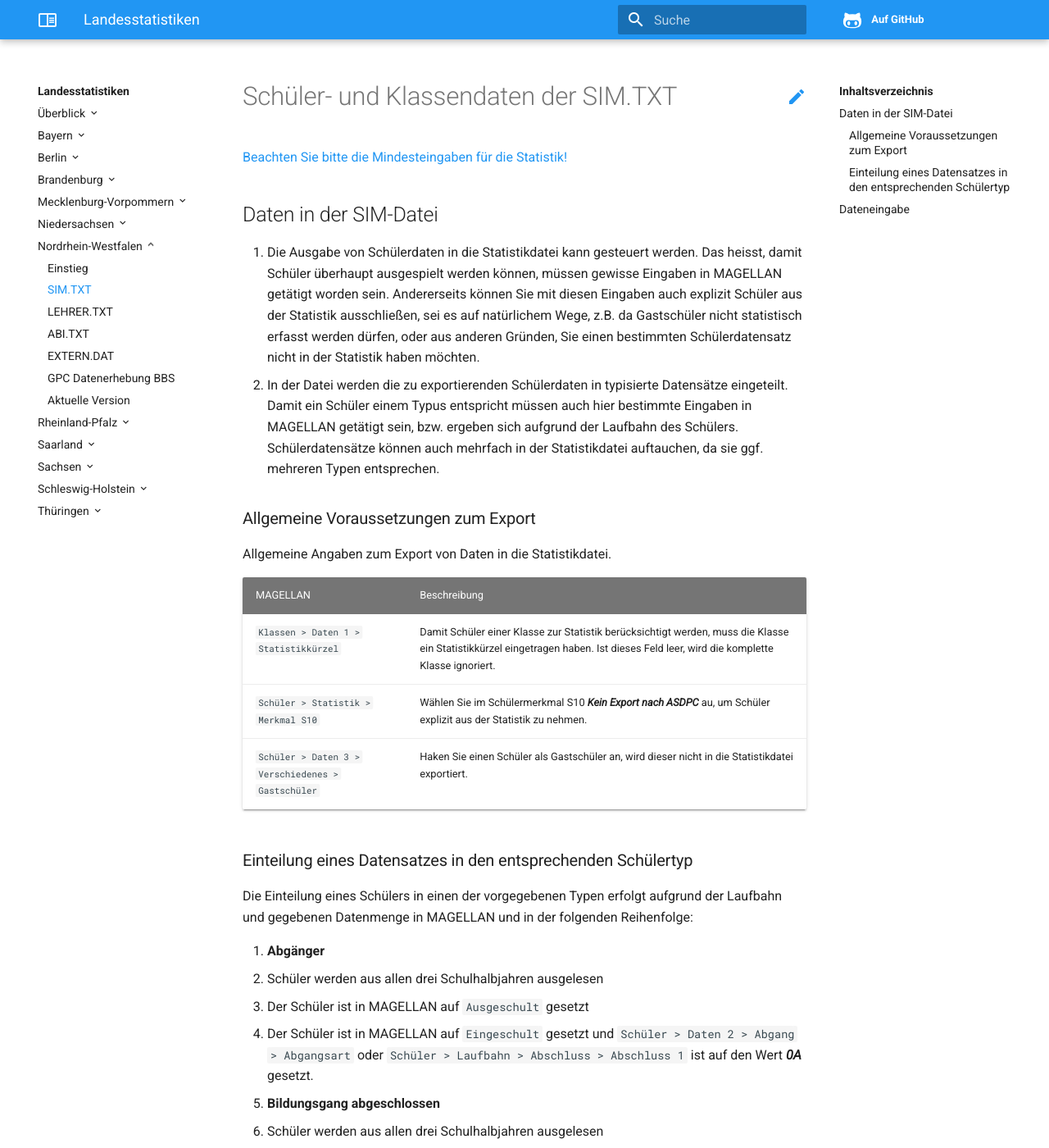
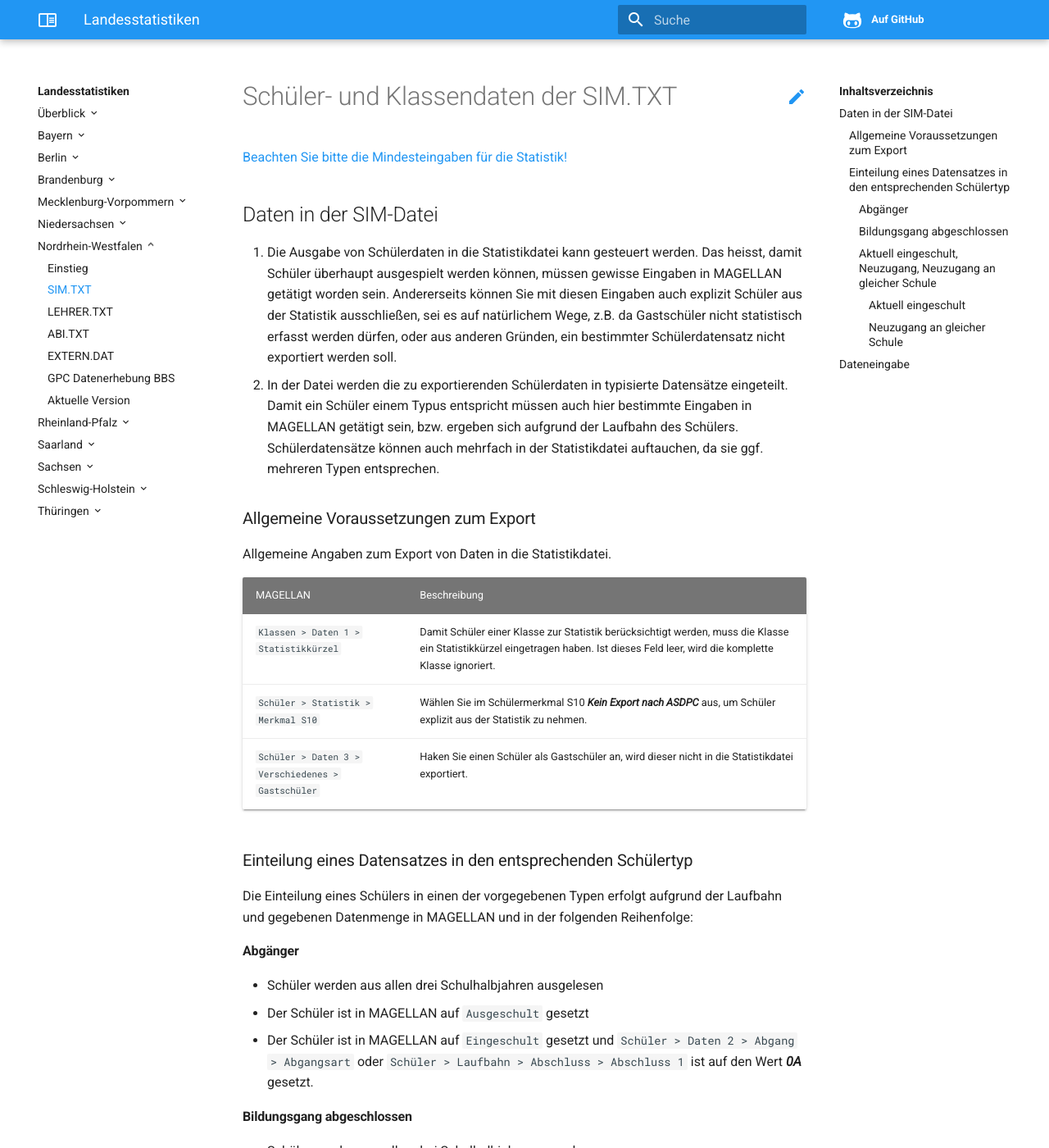
Before and after one commit to stuebersystems/doc.ls.de, an MkDocs documentation site: the page built from docs/nordrhein-westfalen/schuelerdaten.md, in a window 1280 px wide and 1400 px high. Shown: the whole window at 82% size. Built offline with MkDocs 1.6.1, drawn with Linux system fonts in a browser that asks for light colours; some of the changed text lies outside the part shown.

Commit message:
* REFACTORING: NRW-Statistik

```diff
--- a/docs/nordrhein-westfalen/schuelerdaten.md
+++ b/docs/nordrhein-westfalen/schuelerdaten.md
@@ -4,7 +4,7 @@
 
 ## Daten in der SIM-Datei
 
-1. Die Ausgabe von Schülerdaten in die Statistikdatei kann gesteuert werden. Das heisst, damit Schüler überhaupt ausgespielt werden können, müssen gewisse Eingaben in MAGELLAN getätigt worden sein. Andererseits können Sie mit diesen Eingaben auch explizit Schüler aus der Statistik ausschließen, sei es auf natürlichem Wege, z.B. da Gastschüler nicht statistisch erfasst werden dürfen, oder aus anderen Gründen, Sie einen bestimmten Schülerdatensatz nicht in der Statistik haben möchten.
+1. Die Ausgabe von Schülerdaten in die Statistikdatei kann gesteuert werden. Das heisst, damit Schüler überhaupt ausgespielt werden können, müssen gewisse Eingaben in MAGELLAN getätigt worden sein. Andererseits können Sie mit diesen Eingaben auch explizit Schüler aus der Statistik ausschließen, sei es auf natürlichem Wege, z.B. da Gastschüler nicht statistisch erfasst werden dürfen, oder aus anderen Gründen, ein bestimmter Schülerdatensatz nicht exportiert werden soll.
 
 2. In der Datei werden die zu exportierenden Schülerdaten in typisierte Datensätze eingeteilt. Damit ein Schüler einem Typus entspricht müssen auch hier bestimmte Eingaben in MAGELLAN getätigt sein, bzw. ergeben sich aufgrund der Laufbahn des Schülers. Schülerdatensätze können auch mehrfach in der Statistikdatei auftauchen, da sie ggf. mehreren Typen entsprechen.
 
@@ -15,39 +15,39 @@ Allgemeine Angaben zum Export von Daten in die Statistikdatei.
 MAGELLAN                                          | Beschreibung
 ------------------------------------------------- | -------------
 `Klassen > Daten 1 > Statistikkürzel`             | Damit Schüler einer Klasse zur Statistik berücksichtigt werden, muss die Klasse ein Statistikkürzel eingetragen haben. Ist dieses Feld leer, wird die komplette Klasse ignoriert.
-`Schüler > Statistik > Merkmal S10`               | Wählen Sie im Schülermerkmal S10 ***Kein Export nach ASDPC*** au, um Schüler explizit aus der Statistik zu nehmen.
+`Schüler > Statistik > Merkmal S10`               | Wählen Sie im Schülermerkmal S10 ***Kein Export nach ASDPC*** aus, um Schüler explizit aus der Statistik zu nehmen.
 `Schüler > Daten 3 > Verschiedenes > Gastschüler` | Haken Sie einen Schüler als Gastschüler an, wird dieser nicht in die Statistikdatei exportiert.
 
 ### Einteilung eines Datensatzes in den entsprechenden Schülertyp
 
 Die Einteilung eines Schülers in einen der vorgegebenen Typen erfolgt aufgrund der Laufbahn und gegebenen Datenmenge in MAGELLAN und in der folgenden Reihenfolge:
 
-1. **Abgänger**
+#### Abgänger
 
 - Schüler werden aus allen drei Schulhalbjahren ausgelesen
 - Der Schüler ist in MAGELLAN auf `Ausgeschult` gesetzt
 - Der Schüler ist in MAGELLAN auf `Eingeschult` gesetzt und `Schüler > Daten 2 > Abgang > Abgangsart` oder `Schüler > Laufbahn > Abschluss > Abschluss 1`  ist auf den Wert ***0A*** gesetzt.
 
-1. **Bildungsgang abgeschlossen**
+#### Bildungsgang abgeschlossen
 
 - Schüler werden aus allen drei Schulhalbjahren ausgelesen
 - Der Schüler ist in MAGELLAN auf `Eingeschult` gesetzt
 - `Schüler > Laufbahn > Abschluss > Abschluss 1`  ist gefüllt und darf nicht auf den Wert ***0A*** gesetzt sein.
 
-1. **Aktuell eingeschult** , **Neuzugang**, **Neuzugang an gleicher Schule**
+#### Aktuell eingeschult, Neuzugang, Neuzugang an gleicher Schule
 
 - Schüler werden nur aus dem aktuellen Schulhalbjahr ausgelesen
 - Der Schüler ist in MAGELLAN auf `Eingeschult` gesetzt
 
 Nach dem Auslesen der Daten wird der Typus auf **Neuzugang** gesetzt und dann weitere Bedingungen geprüft:
 
-1. **Aktuell eingeschult**
+##### Aktuell eingeschult
 
 - Schüler ist Stammschüler
 - Schüler war bereits im letzten Schuljahr an der Schule (es wird die Laufbahn geprüft)
 - Die Gliederung hat sich zum aktuellen Schulhalbjahr nicht verändert
 
-1. **Neuzugang an gleicher Schule**
+##### Neuzugang an gleicher Schule
 
 - Schüler ist ein Nebenschüler
 - Schüler ist Stammschüler und
```
Also changed, not shown: docs/nordrhein-westfalen/changelog.md (+1 -1 lines), docs/nordrhein-westfalen/einstieg.md (+6 -6 lines).
